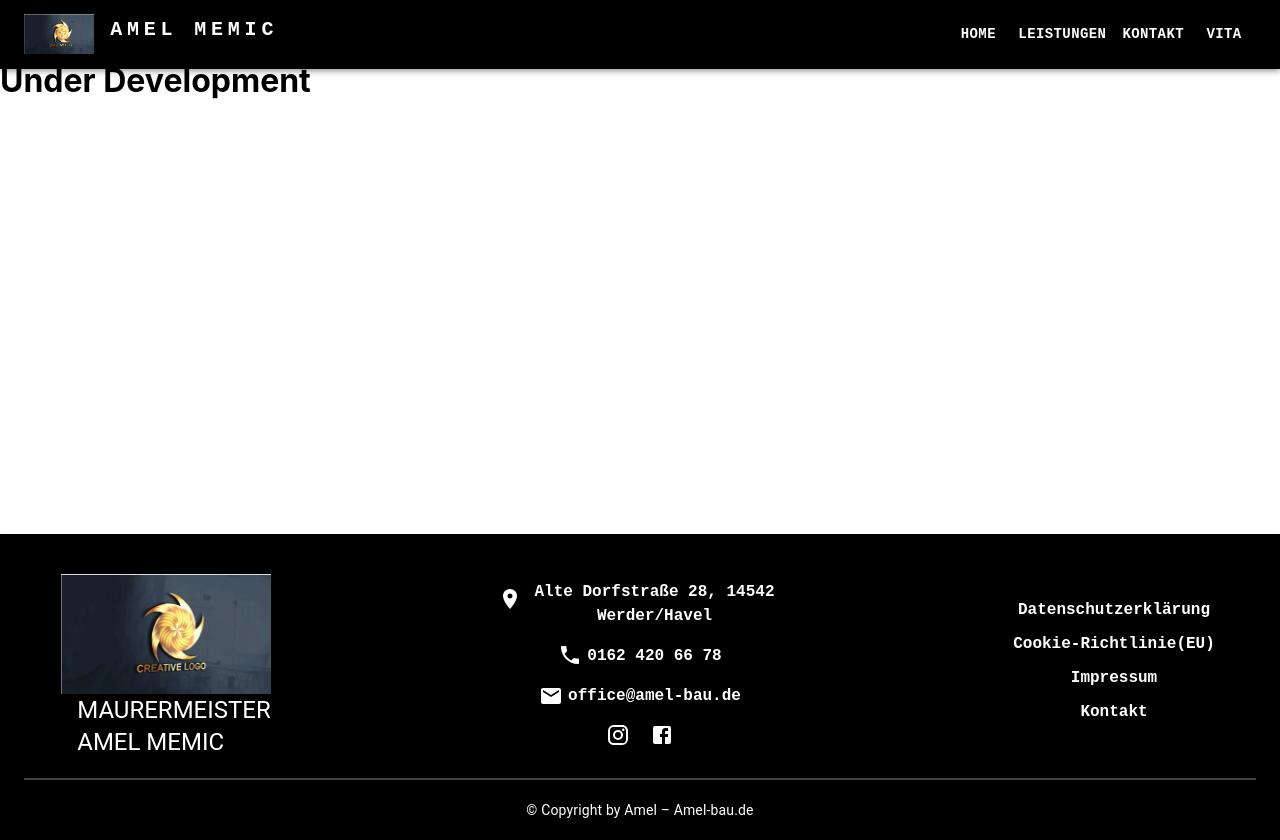
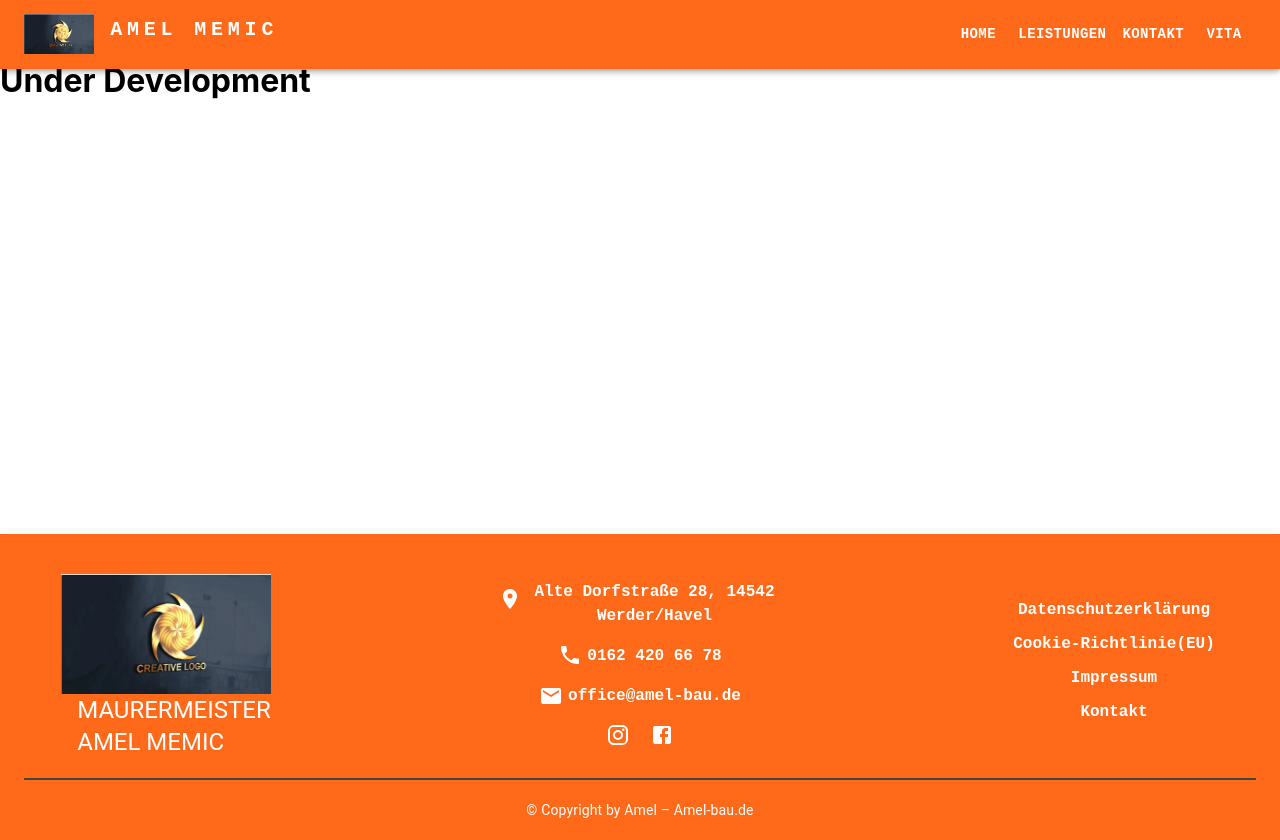
Before and after one commit to Vahedin1/amel-project, a React app: page /cookie-richtlinie-eu in a window 1280 px wide. Built offline with nearby package versions, Linux system fonts and the light colour scheme.

Commit message:
Vratio sajt na boju orange

```diff
--- a/src/components/AppBar.js
+++ b/src/components/AppBar.js
@@ -29,7 +29,7 @@ const logoStyles = {
 };
 
 const menuItemStyles = {
-  backgroundColor: colors.black,
+  backgroundColor: "#36454F",
   '&:hover': {
     backgroundColor: colors.black,
     color: colors.white,
@@ -45,7 +45,7 @@ const pagesItemStyles = {
     md: colors.white,
   },
   '&:hover, &:active': {
-    backgroundColor: colors.black,
+    backgroundColor: colors.orange,
     color: colors.white,
 
   },
@@ -53,11 +53,11 @@ const pagesItemStyles = {
 
 
 const appbarItemStyles = {
-  backgroundColor: colors.black,
+  backgroundColor: colors.orange,
   color: colors.white,
   transition: 'background-color 0.3s', // Smooth transition
   '&:hover, &:active': {
-    backgroundColor: colors.black, // Change this to your desired hover color
+    backgroundColor: colors.orange, // Change this to your desired hover color
     color: colors.white,
   },
 };
@@ -177,7 +177,8 @@ function ResponsiveAppBar() {
               }}
               PaperProps={{
                 sx: {
-                  backgroundColor: colors.darkbrown,
+                  backgroundColor: "#36454F",
+
                   margin: 0, // Remove any default margins
                   padding: 0, // Remove any default padding
                 }
--- a/src/components/Footer.js
+++ b/src/components/Footer.js
@@ -18,7 +18,7 @@ const colors = {
     gray: "#7A7979",
     orange2: "#AA4D1B",
     darkbrown: "#29180E",
-    black: "#000000",
+
 };
 
 const footerItemStyles = {
@@ -45,7 +45,7 @@ const socialLinks = [
 ];
 
 const pagesItemStyles = {
-    backgroundColor: colors.black,
+    backgroundColor: colors.orange,
     color: colors.white,
     paddingTop: "40px",
     paddingBottom: "20px",
```
